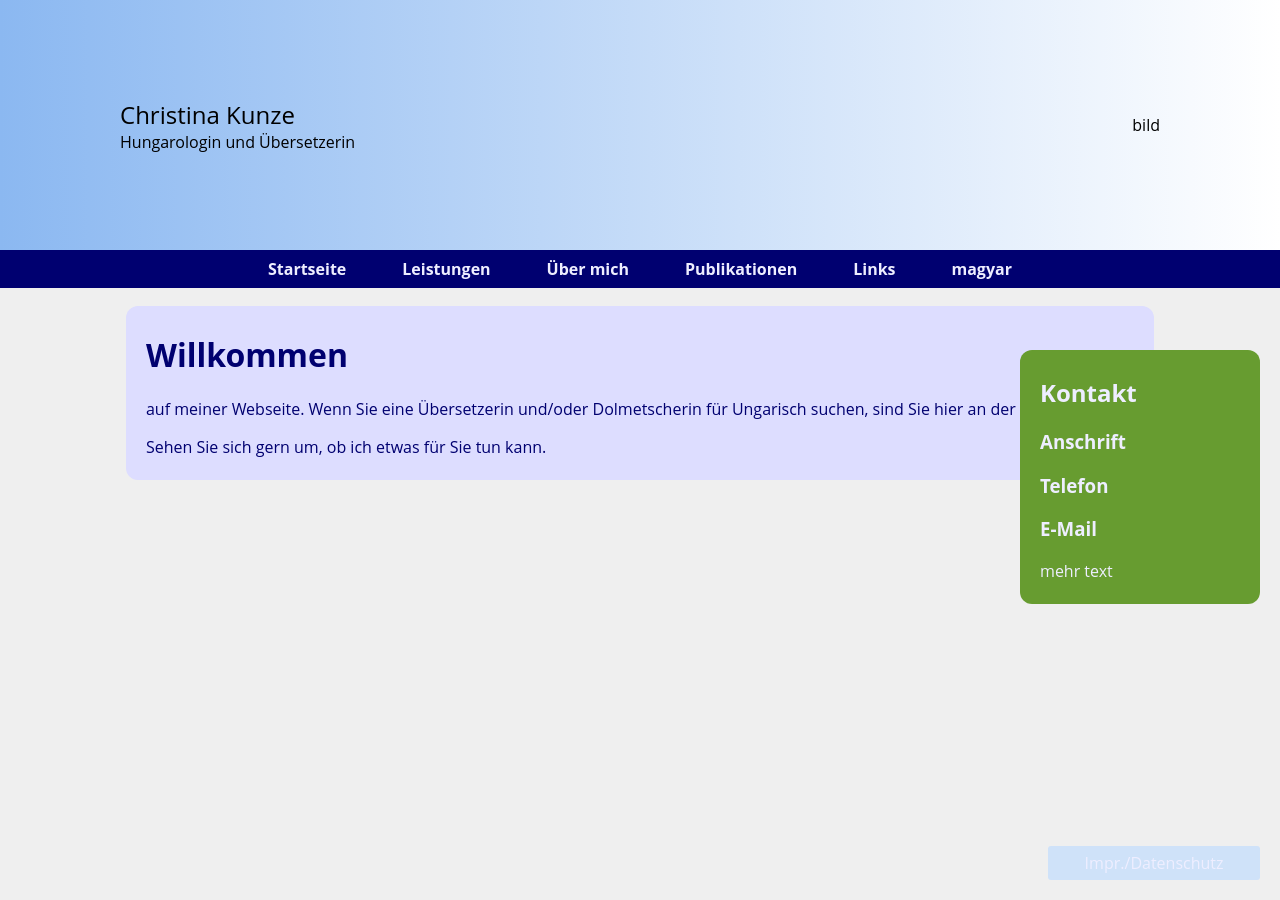
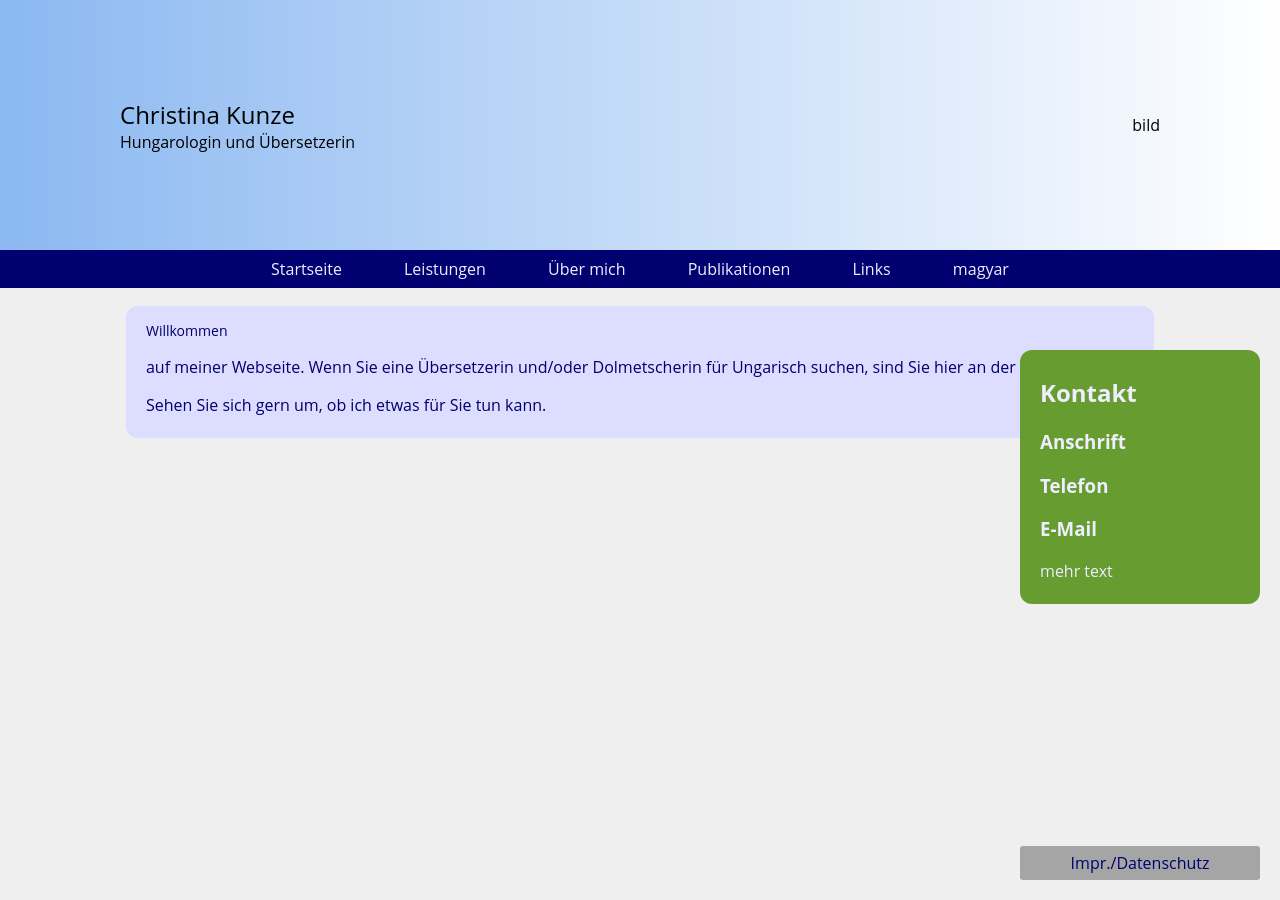
Before and after one commit to rixx/revesz.de, a Jekyll site: the page built from index.md, in a window 1280 px wide. Built offline with Jekyll 4.4.1, drawn with Linux system fonts in a browser that asks for light colours.

Commit message:
Update styles.css

```diff
--- a/css/styles.css
+++ b/css/styles.css
@@ -36,7 +36,7 @@ nav ul {
 }
 nav ul a {
     color: #eeeeff;
-    font-weight: bold;
+    font-weight: normal;
     text-decoration: none;
 }
 #main-container {
@@ -52,6 +52,11 @@ main {
     padding: 6px 20px;
     color: #000070;
 }
+main h1 {
+    font-size: 14px;
+    font-weight:normal;
+}
+
 footer {
     background-color: #679c30;
     padding: 6px 20px;
@@ -63,10 +68,10 @@ footer {
     width: 200px;
 }
 a#impressum {
-    background-color: #cfe2f9;
+    background-color: #a5a5a5;
     border-radius: 3px;
-    padding: 6px;
-    color: #eeeeff;
+    padding: 6px 20px;
+    color: #000070;
     position: fixed;
     right: 20px;
     bottom: 20px;
```
